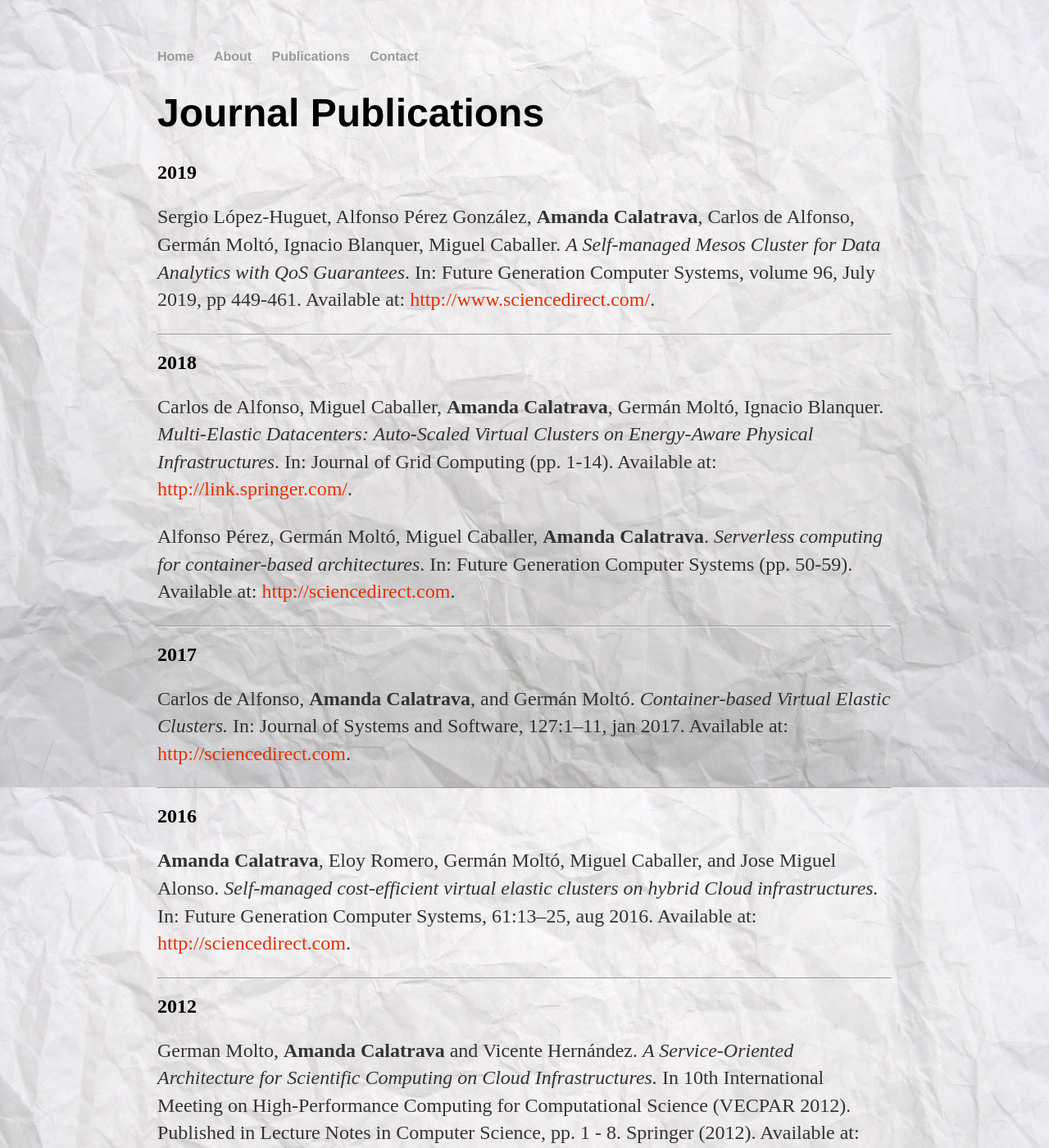
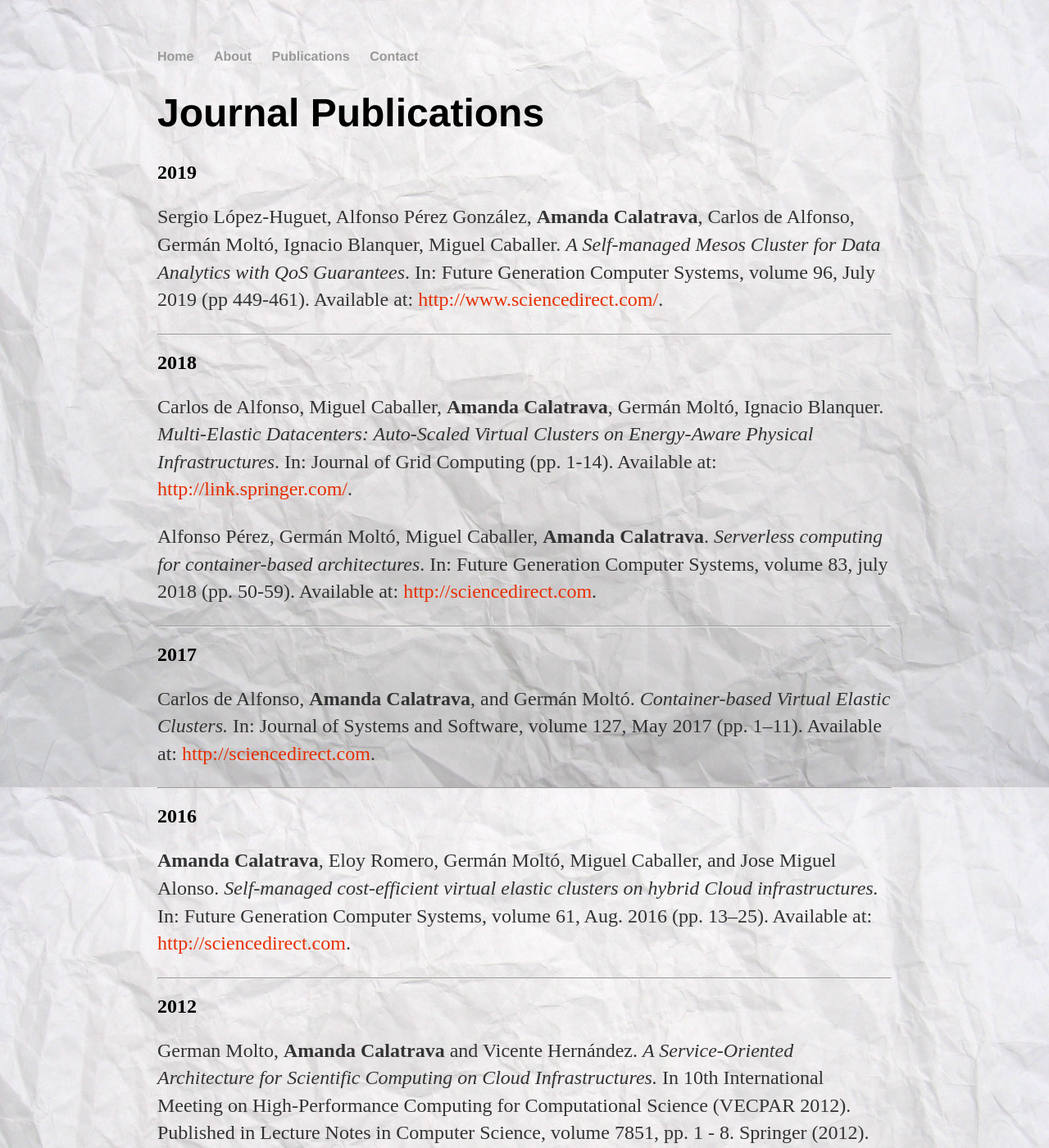
Before and after one commit to amcaar/amcaar.github.io, a Jekyll site: the page built from cv/index.html, in a window 1280 px wide and 1400 px high. Shown: the whole window at 82% size. Built offline with Jekyll 4.4.1, drawn with Linux system fonts in a browser that asks for light colours; some of the changed text lies outside the part shown.

Commit message:
Update index.html

```diff
--- a/cv/index.html
+++ b/cv/index.html
@@ -10,7 +10,7 @@ title: Publications of Amanda Calatrava
 		<h2>2019</h2>
 		<p>Sergio López-Huguet, Alfonso Pérez González, <strong>Amanda Calatrava</strong>, Carlos de Alfonso, Germán Moltó, Ignacio Blanquer, Miguel Caballer.
 			<em>A Self-managed Mesos Cluster for Data Analytics with QoS Guarantees</em>.
-			In: Future Generation Computer Systems, volume 96, July 2019, pp 449-461. Available at:
+			In: Future Generation Computer Systems, volume 96, July 2019 (pp 449-461). Available at:
 			<a class="link" href="https://www.sciencedirect.com/science/article/pii/S0167739X18311087?via%3Dihub">http://www.sciencedirect.com/</a>.</p>
 		<hr>
 
@@ -22,28 +22,28 @@ title: Publications of Amanda Calatrava
 
 		<p>Alfonso Pérez, Germán Moltó, Miguel Caballer, <strong>Amanda Calatrava</strong>.
 			<em>Serverless computing for container-based architectures</em>.
-			In: Future Generation Computer Systems (pp. 50-59). Available at:
+			In: Future Generation Computer Systems, volume 83, july 2018 (pp. 50-59). Available at:
 			<a class="link" href="https://www.sciencedirect.com/science/article/pii/S0167739X17316485">http://sciencedirect.com</a>.</p>
 
 		<hr>
 		<h2>2017</h2>
 		<p>Carlos de Alfonso, <strong>Amanda Calatrava</strong>, and Germán Moltó.
 			<em>Container-based Virtual Elastic Clusters.</em> In: Journal of Systems and
-			Software, 127:1–11, jan 2017. Available at: <a class="link" href="https://www.sciencedirect.com/science/article/pii/S0164121217300146?via%3Dihub">http://sciencedirect.com</a>.</p>
+			Software, volume 127, May 2017 (pp. 1–11). Available at: <a class="link" href="https://www.sciencedirect.com/science/article/pii/S0164121217300146?via%3Dihub">http://sciencedirect.com</a>.</p>
 
 		<hr>
 		<h2>2016</h2>
 		<p><strong>Amanda Calatrava</strong>, Eloy Romero, Germán Moltó, Miguel Caballer,
 			and Jose Miguel Alonso. <em>Self-managed cost-efficient virtual elastic
 			clusters on hybrid Cloud infrastructures.</em> In: Future Generation Computer
-			Systems, 61:13–25, aug 2016. Available at: <a class="link" href="https://www.sciencedirect.com/science/article/pii/S0167739X16300024">http://sciencedirect.com</a>.</p>
+			Systems, volume 61, Aug. 2016 (pp. 13–25). Available at: <a class="link" href="https://www.sciencedirect.com/science/article/pii/S0167739X16300024">http://sciencedirect.com</a>.</p>
 
 		<hr>
 		<h2>2012</h2>
 		<p>German Molto, <strong>Amanda Calatrava</strong> and Vicente Hernández.
 			<em>A Service-Oriented Architecture for Scientific Computing on Cloud Infrastructures.</em>
 			In 10th International Meeting on High-Performance Computing for Computational Science
-			(VECPAR 2012). Published in Lecture Notes in Computer Science, pp. 1 - 8. Springer (2012).
+			(VECPAR 2012). Published in Lecture Notes in Computer Science, volume 7851, pp. 1 - 8. Springer (2012).
 			Available at: <a class="link" href="https://link.springer.com/chapter/10.1007/978-3-642-38718-0_18">https://link.springer.com</a>.</p>
 
 
```
